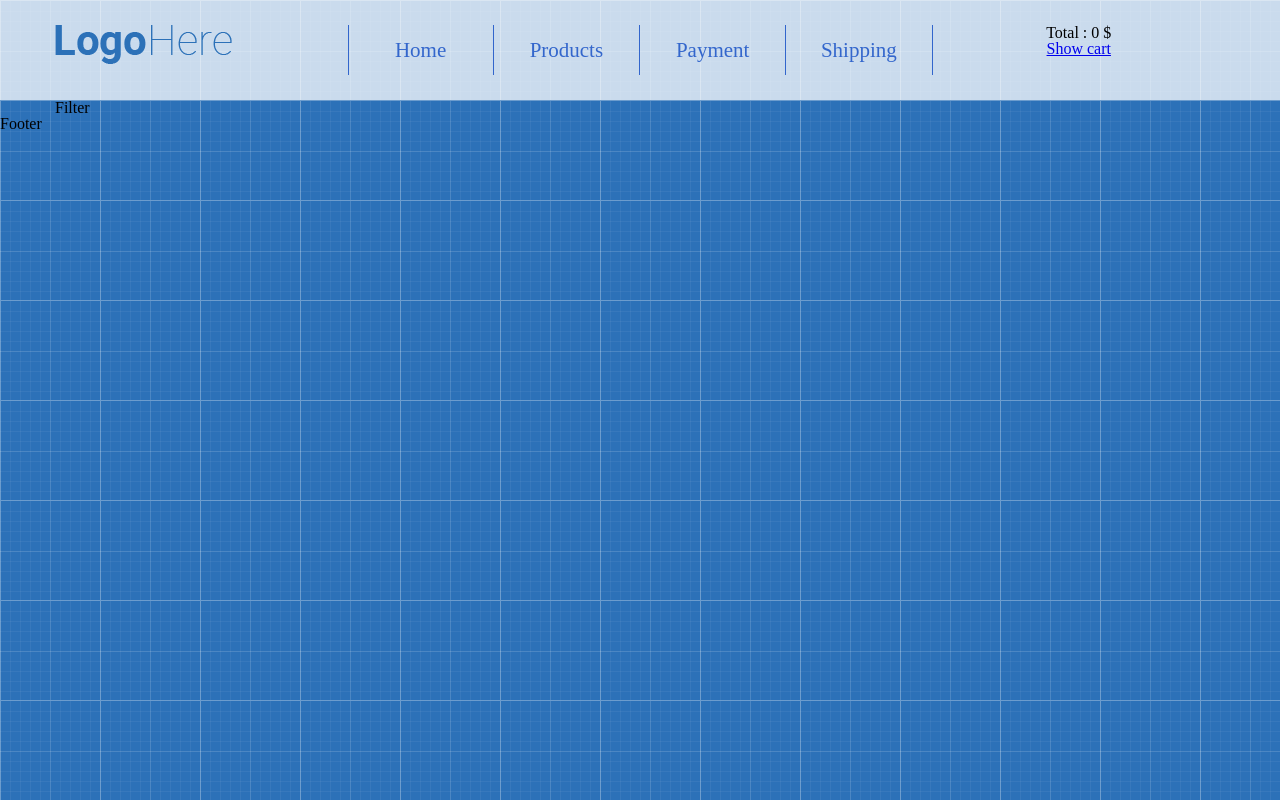
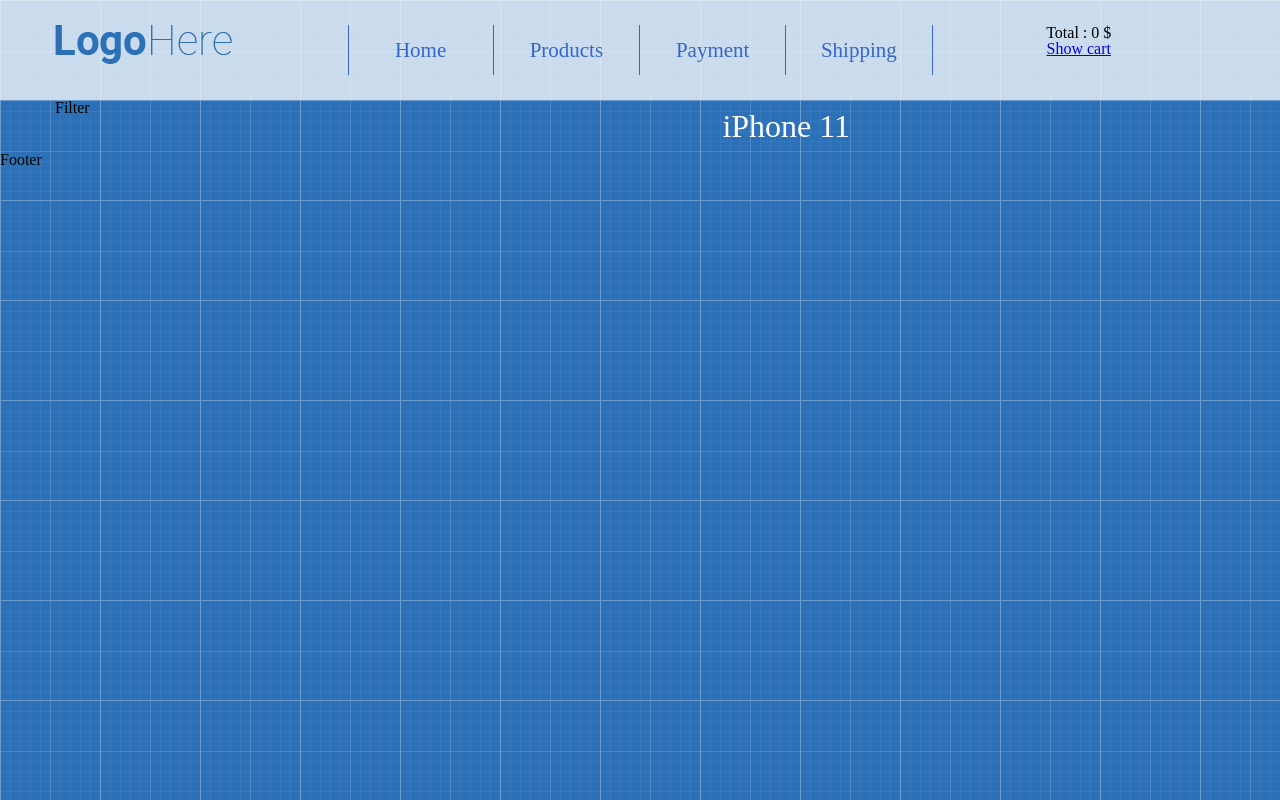
Before and after one commit to vasKenobi/shopReact, a React (Create React App) app: page /products/1 in a window 1280 px wide. Built offline with nearby package versions, Linux system fonts and the light colour scheme.

Commit message:
added match to project

```diff
--- a/src/App/Main/Main.js
+++ b/src/App/Main/Main.js
@@ -5,6 +5,7 @@ import ProductsList from './Products/ProductsList'
 import CartPage from './CartPage/CartPage'
 import ShippingPage from './ShippingPage/ShippingPage'
 import PaymentPage from './PaymentPage/PaymentPage'
+import ProductPage from './Products/ProductPage'
 
 
 
@@ -45,6 +46,7 @@ const Main = ({
 
 						<Route path="/shipping" component={ShippingPage}/>
 						<Route path="/payment" component={PaymentPage}/>
+						<Route path="/products/:productId" component={ProductPage} />
 
 
 					</div>
--- a/src/App/Main/Products/ProductListItem.css
+++ b/src/App/Main/Products/ProductListItem.css
@@ -75,3 +75,6 @@ button:disabled,button[disabled] {
     background-color: #ccc;
 
 }
+.linkClass{
+    color: red;
+}
--- a/src/App/Main/Products/ProductListItem.js
+++ b/src/App/Main/Products/ProductListItem.js
@@ -1,4 +1,5 @@
 import React,{Component} from 'react'
+import {Link} from 'react-router-dom'
 import PropTypes from 'prop-types';
 import './ProductListItem.css'
 import ProductQuantity from '../../../Components/Quantity/ProductQuantity';
@@ -58,7 +59,10 @@ class ProductListItem extends Component {
                     {isLiked ? <span>&#9829;</span> : <span>&#9825;</span>}
                 </button>
 
-                <div className="product-title">{name}</div>
+                <div className="product-title">
+                    <Link to={`/products/${id}`}>{name}</Link>
+                </div>
+
                 <div className="product-description">{description}</div>
                 <div className="product-features">Type: {type}</div>
                 <div className="product-features">Capacity: {capacity} Gb</div>
--- /dev/null
+++ b/src/App/Main/Products/ProductPage.js
@@ -0,0 +1,16 @@
+import React from 'react'
+import products, { getProductsMap } from './products'
+
+const ProductPage = ({
+    match,
+    productsMap = getProductsMap(products)
+}) => {
+    console.log(match)
+    return (
+        <div>
+            <h1 className="page-title">{productsMap[match.params.productId].name} </h1>
+        </div>
+    )
+}
+
+export default ProductPage
```
